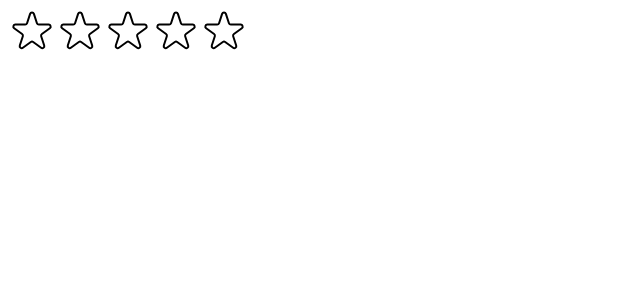
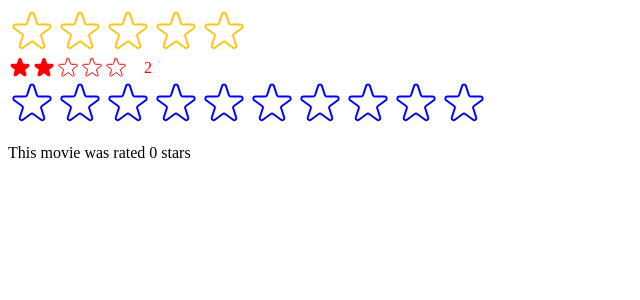
Before and after one commit to junopark919/mini-project, a React (Create React App) app in the folder usepopcorn/: page / in a window 1280 px wide. Shown: the top 300 px of the page, without its empty margins (0-640 px from the left). Built offline with nearby package versions, Linux system fonts and the light colour scheme.

Commit message:
Transform star rating component to props as an API

```diff
--- a/usepopcorn/src/StarRating.js
+++ b/usepopcorn/src/StarRating.js
@@ -1,4 +1,5 @@
 import { useState } from 'react';
+import PropTypes from 'prop-types';
 
 // For not regenerated later
 const containerStyle = {
@@ -11,22 +12,43 @@
   display: 'flex',
 };
 
-const textStyle = {
-  lineHeight: '1',
-  margin: '0',
+StarRating.propTypes = {
+  maxRating: PropTypes.number,
+  defaultRating: PropTypes.number,
+  color: PropTypes.string,
+  size: PropTypes.number,
+  messages: PropTypes.array,
+  className: PropTypes.string,
+  onSetRating: PropTypes.func,
 };
 
 // default value for maxRating
-export default function StarRating({ maxRating = 5 }) {
-  const [rating, setRating] = useState(0);
+export default function StarRating({
+  maxRating = 5,
+  color = '#fcc419',
+  size = 48,
+  className = '',
+  messages = [],
+  defaultRating = 0,
+  onSetRating,
+}) {
+  const [rating, setRating] = useState(defaultRating);
   const [tempRating, setTempRating] = useState(0);
 
   function handleRating(rating) {
     setRating(rating);
+    onSetRating(rating);
   }
 
+  const textStyle = {
+    lineHeight: '1',
+    margin: '0',
+    color,
+    fontSize: `${size / 1.5}px`,
+  };
+
   return (
-    <div style={containerStyle}>
+    <div style={containerStyle} className={className}>
       <div style={starContainerStyle}>
         {Array.from({ length: maxRating }, (_, i) => (
           <Star
@@ -35,22 +57,28 @@
             onRate={() => handleRating(i + 1)}
             onHoverIn={() => setTempRating(i + 1)}
             onHoverOut={() => setTempRating(0)}
+            color={color}
+            size={size}
           />
         ))}
       </div>
-      <p style={textStyle}>{tempRating || rating || ''}</p>
+      <p style={textStyle}>
+        {messages.length === maxRating
+          ? messages[tempRating ? tempRating - 1 : rating - 1]
+          : tempRating || rating || ''}
+      </p>
     </div>
   );
 }
 
-const starStyle = {
-  width: '48px',
-  height: '48px',
-  display: 'block',
-  cursor: 'pointer',
-};
+function Star({ onRate, full, onHoverIn, onHoverOut, color, size }) {
+  const starStyle = {
+    width: `${size}px`,
+    height: `${size}px`,
+    display: 'block',
+    cursor: 'pointer',
+  };
 
-function Star({ onRate, full, onHoverIn, onHoverOut }) {
   return (
     <span
       role="button"
@@ -63,8 +91,8 @@
         <svg
           xmlns="http://www.w3.org/2000/svg"
           viewBox="0 0 20 20"
-          fill="#000"
-          stroke="#000"
+          fill={color}
+          stroke={color}
         >
           <path d="M9.049 2.927c.3-.921 1.603-.921 1.902 0l1.07 3.292a1 1 0 00.95.69h3.462c.969 0 1.371 1.24.588 1.81l-2.8 2.034a1 1 0 00-.364 1.118l1.07 3.292c.3.921-.755 1.688-1.54 1.118l-2.8-2.034a1 1 0 00-1.175 0l-2.8 2.034c-.784.57-1.838-.197-1.539-1.118l1.07-3.292a1 1 0 00-.364-1.118L2.98 8.72c-.783-.57-.38-1.81.588-1.81h3.461a1 1 0 00.951-.69l1.07-3.292z" />
         </svg>
@@ -73,7 +101,7 @@
           xmlns="http://www.w3.org/2000/svg"
           fill="none"
           viewBox="0 0 24 24"
-          stroke="#000"
+          stroke={color}
         >
           <path
             strokeLinecap="round"
--- a/usepopcorn/src/index.js
+++ b/usepopcorn/src/index.js
@@ -1,14 +1,32 @@
 import React from 'react';
 import ReactDOM from 'react-dom/client';
+import { useState } from 'react';
 // import './index.css';
 // import App from './App';
 
 import StarRating from './StarRating';
 
+function Test() {
+  const [movieRating, setMovieRating] = useState(0);
+
+  return (
+    <div>
+      <StarRating color="blue" maxRating={10} onSetRating={setMovieRating} />
+      <p>This movie was rated {movieRating} stars</p>
+    </div>
+  );
+}
+
 const root = ReactDOM.createRoot(document.getElementById('root'));
 root.render(
   <React.StrictMode>
     {/* <App /> */}
-    <StarRating maxRating={5} />
+    <StarRating
+      maxRating={5}
+      messages={['Terrible', 'Bad', 'Okay', 'Good', 'Amazing']}
+    />
+    <StarRating size={24} color="red" className="test" defaultRating={2} />
+
+    <Test />
   </React.StrictMode>
 );
```
